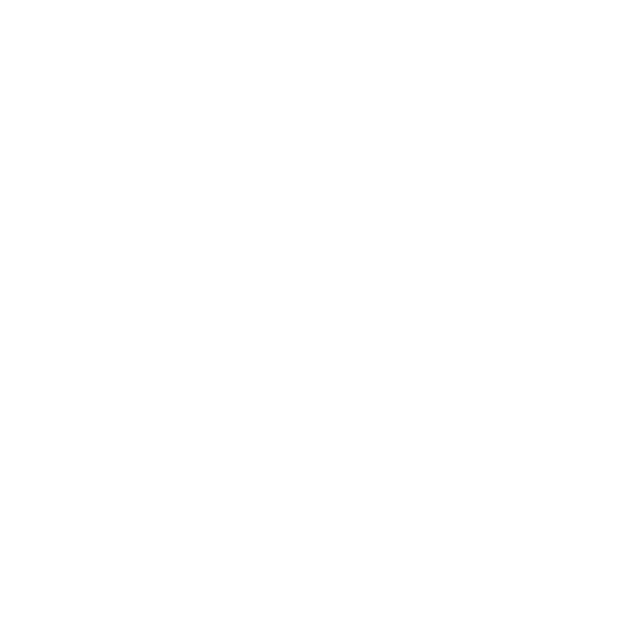
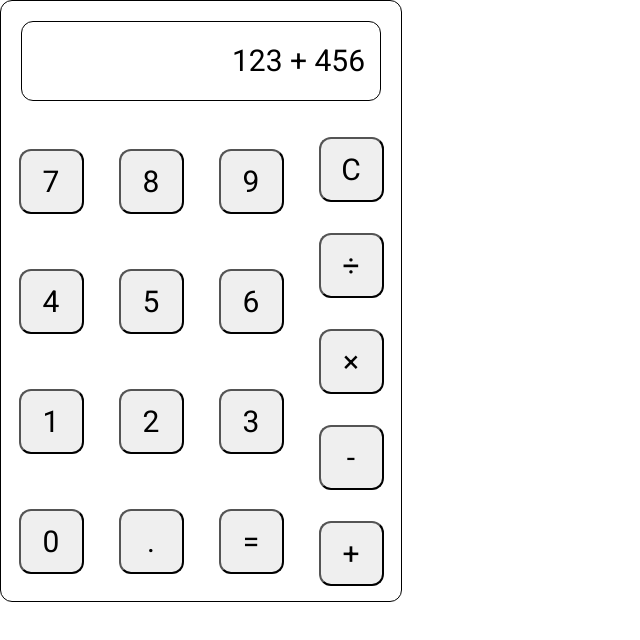
Before and after one commit to jztang/the-odin-project, a plain HTML site: page calculator/index.html in a window 1280 px wide. Shown: the whole page, without its empty margins (0-640 px from the left). Drawn offline with Linux system fonts and the light colour scheme.

Commit message:
Create UI for calculator

```diff
--- a/calculator/index.html
+++ b/calculator/index.html
@@ -1,12 +1,73 @@
 <html>
 
 <head>
+    <link href="https://fonts.googleapis.com/css2?family=Roboto&display=swap" rel="stylesheet">
+    <link rel="stylesheet" href="reset.css">
     <link rel="stylesheet" href="styles.css">
     <script defer src="app.js"></script>
 </head>
 
 <body>
-
+    <div id="calculator">
+        <div id="display">
+            <div id="display-text"><p>123 + 456</p></div>
+        </div>
+        <div id="numbers">
+            <div class="button-wrapper">
+                <button><p>7</p></button>
+            </div>
+            <div class="button-wrapper">
+                <button><p>8</p></button>
+            </div>
+            <div class="button-wrapper">
+                <button><p>9</p></button>
+            </div>
+            <div class="button-wrapper">
+                <button><p>4</p></button>
+            </div>
+            <div class="button-wrapper">
+                <button><p>5</p></button>
+            </div>
+            <div class="button-wrapper">
+                <button><p>6</p></button>
+            </div>
+            <div class="button-wrapper">
+                <button><p>1</p></button>
+            </div>
+            <div class="button-wrapper">
+                <button><p>2</p></button>
+            </div>
+            <div class="button-wrapper">
+                <button><p>3</p></button>
+            </div>
+            <div class="button-wrapper">
+                <button><p>0</p></button>
+            </div>
+            <div class="button-wrapper">
+                <button><p>.</p></button>
+            </div>
+            <div class="button-wrapper">
+                <button><p>=</p></button>
+            </div>
+        </div>
+        <div id="operators">
+            <div class="button-wrapper">
+                <button><p>C</p></button>
+            </div>
+            <div class="button-wrapper">
+                <button><p>÷</p></button>
+            </div>
+            <div class="button-wrapper">
+                <button><p>×</p></button>
+            </div>
+            <div class="button-wrapper">
+                <button><p>-</p></button>
+            </div>
+            <div class="button-wrapper">
+                <button><p>+</p></button>
+            </div>
+        </div>
+    </div>
 </body>
 
 </html>
--- /dev/null
+++ b/calculator/reset.css
@@ -0,0 +1,48 @@
+/* http://meyerweb.com/eric/tools/css/reset/
+   v2.0 | 20110126
+   License: none (public domain)
+*/
+
+html, body, div, span, applet, object, iframe,
+h1, h2, h3, h4, h5, h6, p, blockquote, pre,
+a, abbr, acronym, address, big, cite, code,
+del, dfn, em, img, ins, kbd, q, s, samp,
+small, strike, strong, sub, sup, tt, var,
+b, u, i, center,
+dl, dt, dd, ol, ul, li,
+fieldset, form, label, legend,
+table, caption, tbody, tfoot, thead, tr, th, td,
+article, aside, canvas, details, embed,
+figure, figcaption, footer, header, hgroup,
+menu, nav, output, ruby, section, summary,
+time, mark, audio, video {
+	margin: 0;
+	padding: 0;
+	border: 0;
+	font-size: 100%;
+	font: inherit;
+	vertical-align: baseline;
+}
+/* HTML5 display-role reset for older browsers */
+article, aside, details, figcaption, figure,
+footer, header, hgroup, menu, nav, section {
+	display: block;
+}
+body {
+	line-height: 1;
+}
+ol, ul {
+	list-style: none;
+}
+blockquote, q {
+	quotes: none;
+}
+blockquote:before, blockquote:after,
+q:before, q:after {
+	content: '';
+	content: none;
+}
+table {
+	border-collapse: collapse;
+	border-spacing: 0;
+}
--- a/calculator/styles.css
+++ b/calculator/styles.css
@@ -0,0 +1,55 @@
+p {
+    font-family: Roboto;
+    font-size: 30px;
+}
+
+#calculator {
+    height: 600px;
+    width: 400px;
+    border: 1px solid;
+    border-radius: 12px;
+    display: grid;
+    grid-template-columns: repeat(4, 1fr);
+    grid-template-rows: repeat(5, 1fr);
+}
+
+#display {
+    grid-column: 1 / 5;
+    border: 1px solid;
+    border-radius: 12px;
+    margin: 20px;
+
+    display: flex;
+    align-items: center;
+    flex-flow: row-reverse;
+}
+
+#display-text {
+    padding: 15px;
+}
+
+#numbers {
+    grid-column: 1 / 4;
+    grid-row: 2 / 6;
+    display: grid;
+    grid-template-columns: repeat(3, 1fr);
+    grid-template-rows: repeat(4, 1fr);
+}
+
+#operators {
+    grid-column: 4 / 5;
+    grid-row: 2 / 6;
+    display: grid;
+}
+
+.button-wrapper {
+    display: flex;
+    align-items: center;
+    justify-content: center;
+}
+
+button {
+    height: 65px;
+    width: 65px;
+    border-radius: 12px;
+}
```
